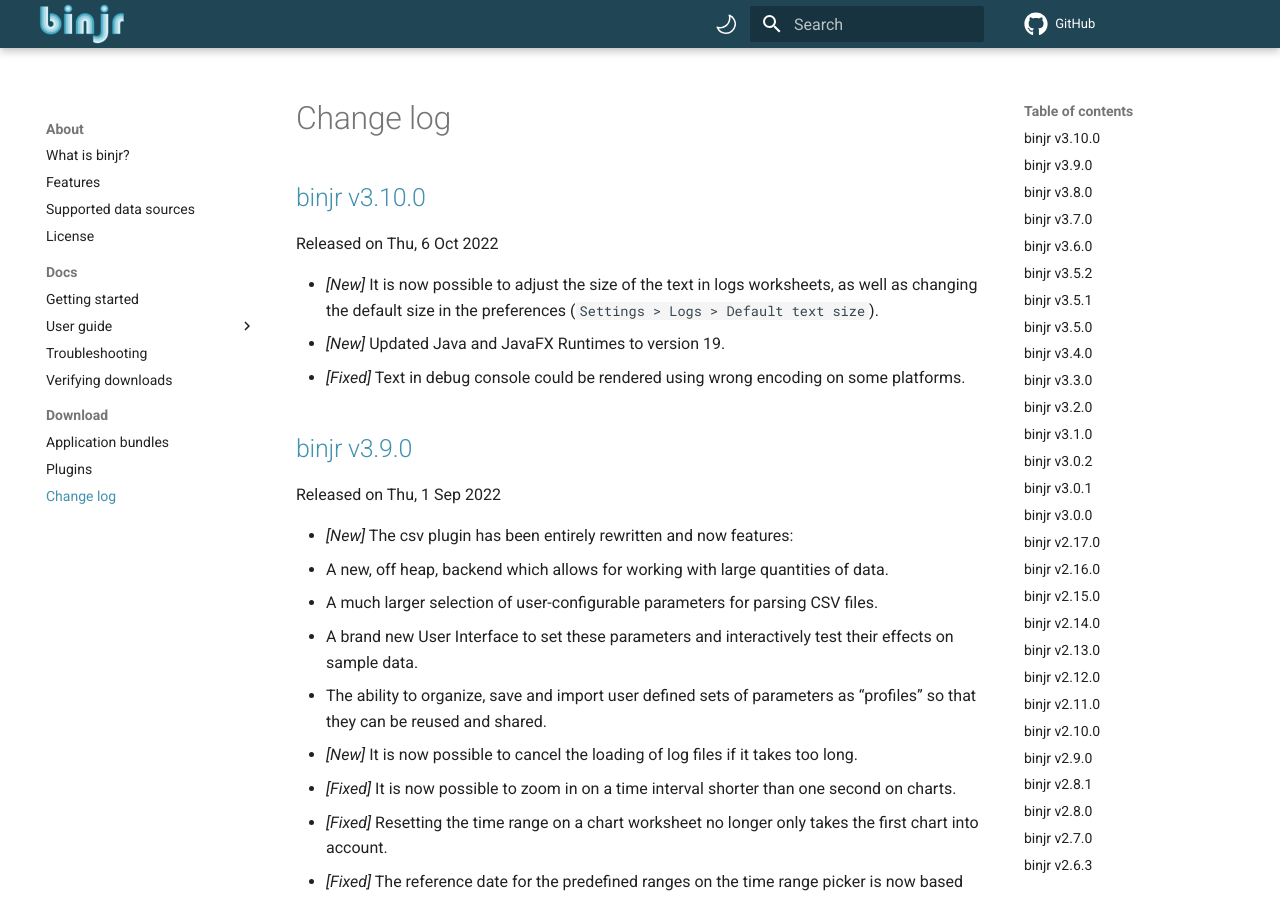
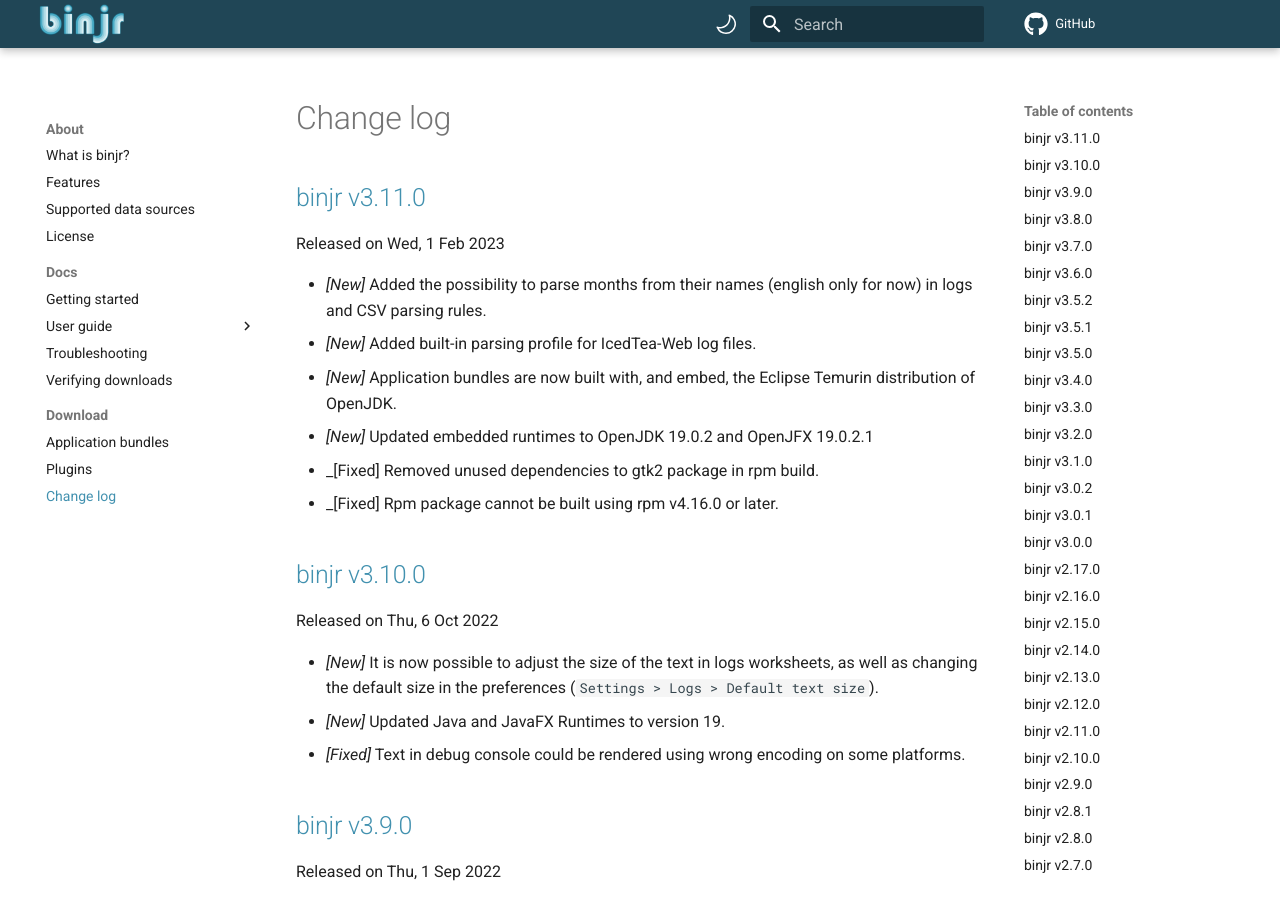
Before and after one commit to binjr/binjr.github.io, an MkDocs documentation site: the page built from docs/download/CHANGELOG.md, in a window 1280 px wide and 900 px high. Built offline with MkDocs 1.6.1 and Material for MkDocs 9.7.7, drawn with Linux system fonts in a browser that asks for light colours; comment, search, counter and statistics services are not loaded.

Commit message:
Release  v3.11.0

```diff
--- a/docs/download/CHANGELOG.md
+++ b/docs/download/CHANGELOG.md
@@ -1,4 +1,16 @@
 # Change log
+
+## [binjr v3.11.0](https://github.com/binjr/binjr/releases/tag/v3.11.0)
+Released on Wed, 1 Feb 2023
+
+
+* _[New]_ Added the possibility to parse months from their names (english only for now) in logs and CSV parsing rules.
+* _[New]_ Added built-in parsing profile for IcedTea-Web log files.
+* _[New]_ Application bundles are now built with, and embed, the Eclipse Temurin distribution of OpenJDK.
+* _[New]_ Updated embedded runtimes to OpenJDK 19.0.2 and OpenJFX 19.0.2.1
+* _[Fixed] Removed unused dependencies to gtk2 package in rpm build.
+* _[Fixed] Rpm package cannot be built using rpm v4.16.0 or later.
+
 
 ## [binjr v3.10.0](https://github.com/binjr/binjr/releases/tag/v3.10.0)
 Released on Thu, 6 Oct 2022
```
Also changed, not shown: docs/download/latest_release.md (+8 -8 lines), 1 other file.
